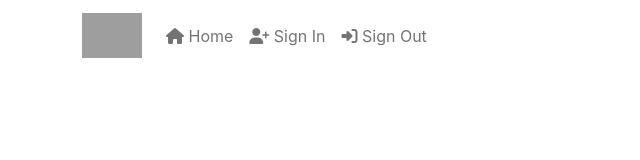
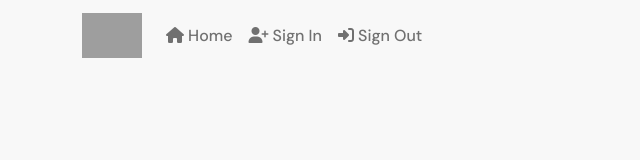
Before and after one commit to alcl2000/moments-react, a React (Create React App) app: page / in a window 1280 px wide. Shown: the top 160 px of the page, without its empty margins (0-640 px from the left). Built offline with nearby package versions, Linux system fonts and the light colour scheme; grey boxes are pictures that could not be loaded.

Commit message:
add: css for index page

```diff
--- a/public/index.html
+++ b/public/index.html
@@ -16,6 +16,7 @@
         integrity="sha384-rbsA2VBKQhggwzxH7pPCaAqO46MgnOM80zW1RWuH61DGLwZJEdK2Kadq2F9CUG65"
         crossorigin="anonymous"
     />
+    <link href="https://fonts.googleapis.com/css2?family=DM+Sans:wght@500;700&display=swap" rel="stylesheet" />
 
     <!--
       manifest.json provides metadata used when your web app is installed on a
--- a/src/App.js
+++ b/src/App.js
@@ -1,9 +1,9 @@
-import './App.css';
+import styles from './App.module.css'
 import NavBar from './components/Navbar';
 
 function App() {
   return (
-    <div className="App">
+    <div className={styles.App}>
       <NavBar/>
     </div>
   );
--- /dev/null
+++ b/src/App.module.css
@@ -0,0 +1,5 @@
+.App{
+    font-family: "DM sans", sans-serif;
+    background-color: #f8f8f8;
+    min-height: 100vh;
+};
```
